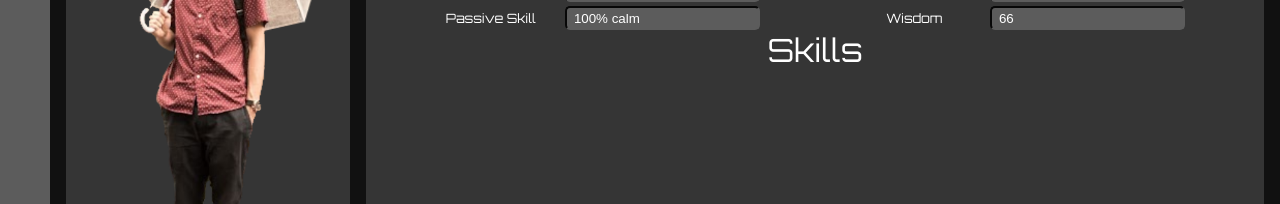
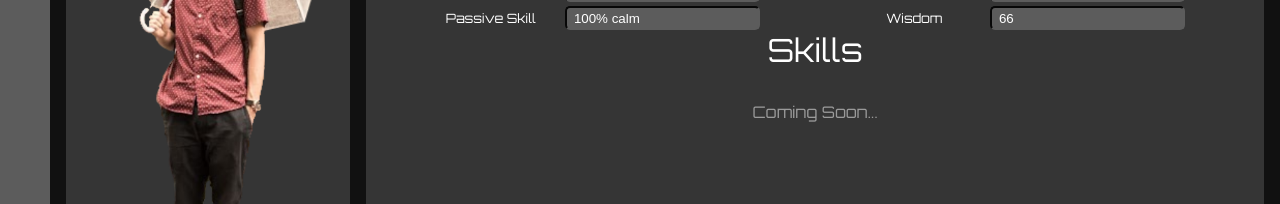
Before and after one commit to shweyin/shweyin, a React (Create React App) app: page /profile in a window 1280 px wide. Shown: the part 235-439 px from the top of the page. Built offline with nearby package versions, Linux system fonts and the light colour scheme.

Commit message:
added coming soon

```diff
--- a/src/Components/Profile/Profile.tsx
+++ b/src/Components/Profile/Profile.tsx
@@ -75,6 +75,10 @@ const Profile = () => {
                     </div>
                 </form>
                 <div className={styles.header}>Skills</div>
+                <div style={{ opacity: 0.5, padding: "2em" }}>
+                    {" "}
+                    Coming Soon...
+                </div>
             </div>
         </div>
     );
```
